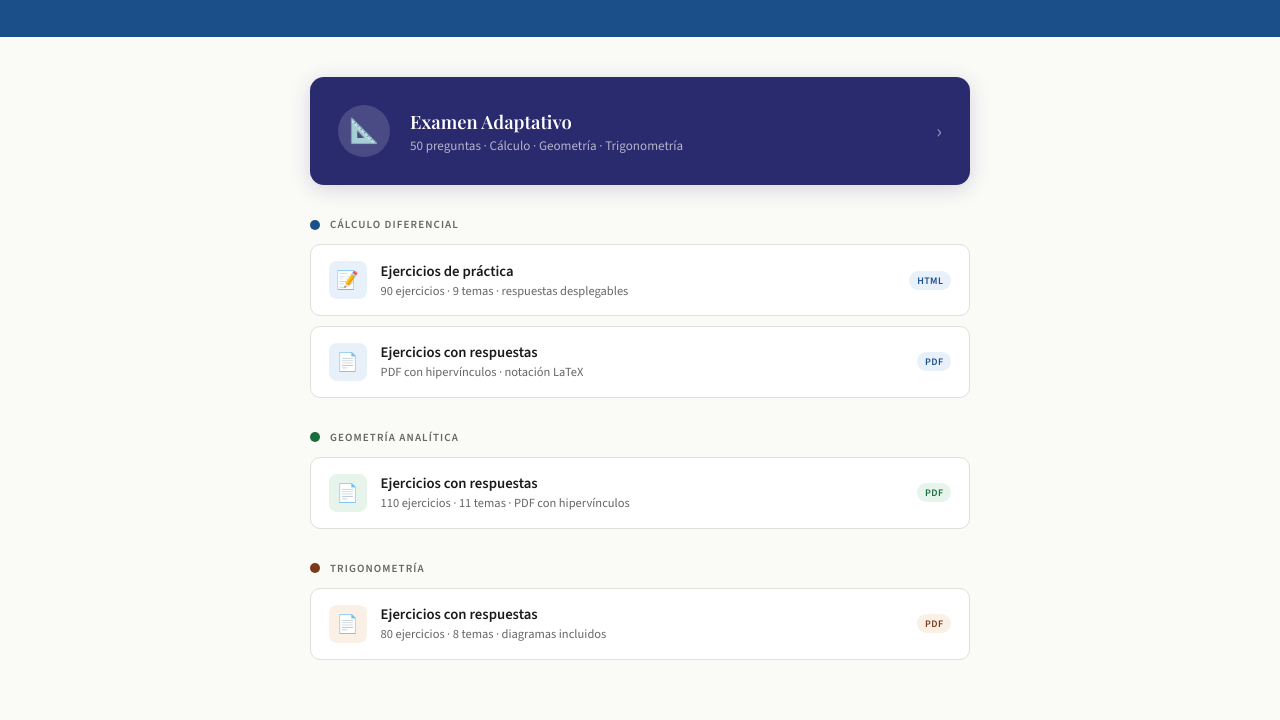
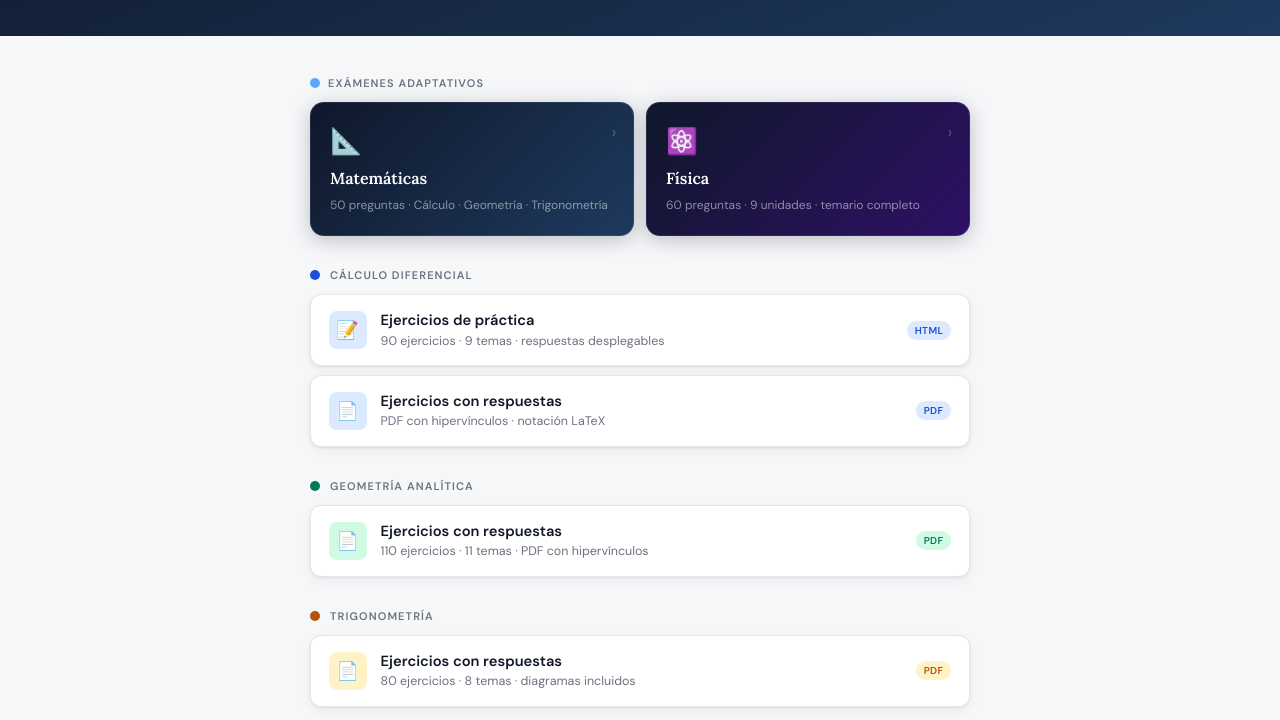
Before and after one commit to Giledvz/clases, a plain HTML site: page index.html in a window 1280 px wide. Shown: the part 161-881 px from the top of the page. Drawn offline with nearby package versions, Linux system fonts and the light colour scheme.

Commit message:
Add files via upload
Se actualizó el index.

```diff
--- a/index.html
+++ b/index.html
@@ -4,25 +4,22 @@
 <meta charset="UTF-8">
 <meta name="viewport" content="width=device-width, initial-scale=1.0">
 <title>Materiales de Clase</title>
-<link href="https://fonts.googleapis.com/css2?family=Playfair+Display:wght@400;600;700&family=Source+Sans+3:wght@300;400;600&display=swap" rel="stylesheet">
+<link href="https://fonts.googleapis.com/css2?family=Lora:wght@400;600&family=DM+Sans:wght@300;400;500;600&display=swap" rel="stylesheet">
 <style>
 :root {
-  --calc:  #1a4f8a;
-  --geo:   #1a6e3c;
-  --trig:  #7a3a1a;
-  --exam:  #2a2a6e;
-  --calc-l:#e8f0fa;
-  --geo-l: #e6f4ec;
-  --trig-l:#faf0e6;
-  --exam-l:#eeeef8;
-  --txt:   #1a1a1a;
-  --muted: #666;
-  --borde: #e0dfd9;
-  --bg:    #fafaf7;
+  --calc:  #1d4ed8; --calc-l:#dbeafe;
+  --geo:   #047857; --geo-l: #d1fae5;
+  --trig:  #b45309; --trig-l:#fef3c7;
+  --txt:   #111827;
+  --muted: #6b7280;
+  --borde: #e5e7eb;
+  --bg:    #f6f7f9;
+  --card:  #ffffff;
+  --shadow: 0 1px 3px rgba(0,0,0,.07), 0 4px 12px rgba(0,0,0,.05);
 }
-* { box-sizing: border-box; margin: 0; padding: 0; }
+* { box-sizing: border-box; margin: 0; padding: 0; -webkit-tap-highlight-color: transparent; }
 body {
-  font-family: 'Source Sans 3', sans-serif;
+  font-family: 'DM Sans', system-ui, sans-serif;
   background: var(--bg);
   color: var(--txt);
   min-height: 100vh;
@@ -30,161 +27,150 @@ body {
 
 /* ── Header ── */
 .header {
-  background: var(--calc);
+  background: linear-gradient(160deg, #0f172a 0%, #1e3a5f 100%);
   padding: 3rem 1.5rem 2.5rem;
   text-align: center;
 }
 .header-tag {
   display: inline-block;
-  background: rgba(255,255,255,0.15);
-  color: rgba(255,255,255,0.85);
+  background: rgba(255,255,255,.12);
+  color: rgba(255,255,255,.8);
   font-size: 11px;
   font-weight: 600;
-  letter-spacing: 0.12em;
+  letter-spacing: .12em;
   text-transform: uppercase;
   padding: 4px 12px;
   border-radius: 20px;
   margin-bottom: 1rem;
 }
 .header h1 {
-  font-family: 'Playfair Display', serif;
+  font-family: 'Lora', Georgia, serif;
   font-size: 2.2rem;
-  font-weight: 700;
+  font-weight: 600;
   color: white;
   line-height: 1.2;
-  margin-bottom: 0.5rem;
+  margin-bottom: .5rem;
 }
 .header p {
-  color: rgba(255,255,255,0.75);
-  font-size: 0.95rem;
+  color: rgba(255,255,255,.65);
+  font-size: .95rem;
   font-weight: 300;
 }
 
-/* ── Sección examen ── */
-.seccion-examen {
+/* ── Exámenes ── */
+.seccion-examenes {
   max-width: 700px;
   margin: 2.5rem auto 0;
   padding: 0 1.25rem;
 }
+.examenes-label {
+  font-size: 11px;
+  font-weight: 600;
+  letter-spacing: .1em;
+  text-transform: uppercase;
+  color: var(--muted);
+  margin-bottom: .75rem;
+  display: flex;
+  align-items: center;
+  gap: 8px;
+}
+.examenes-label::before {
+  content: '';
+  display: inline-block;
+  width: 10px; height: 10px;
+  border-radius: 50%;
+  background: #60a5fa;
+}
+.examenes-grid {
+  display: grid;
+  grid-template-columns: 1fr 1fr;
+  gap: .75rem;
+}
+@media (max-width: 480px) {
+  .examenes-grid { grid-template-columns: 1fr; }
+}
 
 .card-examen {
-  background: var(--exam);
   border-radius: 14px;
-  padding: 1.75rem;
+  padding: 1.4rem 1.25rem;
   display: flex;
-  align-items: center;
-  gap: 1.25rem;
+  flex-direction: column;
+  gap: .5rem;
   text-decoration: none;
-  transition: transform 0.15s, box-shadow 0.15s;
-  box-shadow: 0 4px 20px rgba(42,42,110,0.18);
+  transition: transform .15s;
+  box-shadow: 0 4px 20px rgba(15,23,42,.25);
+  position: relative;
+  overflow: hidden;
 }
-.card-examen:active { transform: scale(0.98); }
+.card-examen::after {
+  content: '';
+  position: absolute;
+  inset: 0;
+  border-radius: 14px;
+  border: 1px solid rgba(255,255,255,.08);
+  pointer-events: none;
+}
+.card-examen:active { transform: scale(.97); }
+.card-examen.mate   { background: linear-gradient(135deg, #0f172a 0%, #1e3a5f 100%); }
+.card-examen.fisica { background: linear-gradient(135deg, #0f172a 0%, #2e1065 100%); }
 
-.exam-icono {
-  width: 52px; height: 52px;
-  border-radius: 50%;
-  background: rgba(255,255,255,0.15);
-  display: flex; align-items: center; justify-content: center;
-  font-size: 24px;
-  flex-shrink: 0;
+.exam-icono  { font-size: 1.6rem; margin-bottom: .15rem; }
+.exam-titulo {
+  font-family: 'Lora', Georgia, serif;
+  font-size: 1rem; font-weight: 600;
+  color: white; line-height: 1.3;
 }
-.exam-texto { flex: 1; }
-.exam-titulo {
-  font-family: 'Playfair Display', serif;
-  font-size: 1.15rem;
-  font-weight: 600;
-  color: white;
-  margin-bottom: 3px;
-}
-.exam-sub {
-  font-size: 0.82rem;
-  color: rgba(255,255,255,0.65);
-}
+.exam-sub { font-size: .75rem; color: rgba(255,255,255,.5); line-height: 1.4; }
 .exam-arrow {
-  color: rgba(255,255,255,0.5);
-  font-size: 1.3rem;
-  flex-shrink: 0;
+  position: absolute; right: 1.1rem; top: 1.2rem;
+  color: rgba(255,255,255,.25); font-size: 1.1rem;
 }
 
-/* ── Secciones de materias ── */
+/* ── Secciones ── */
 .seccion {
   max-width: 700px;
   margin: 2rem auto 0;
   padding: 0 1.25rem;
 }
 .seccion-header {
-  display: flex;
-  align-items: center;
-  gap: 10px;
-  margin-bottom: 0.75rem;
+  display: flex; align-items: center; gap: 10px; margin-bottom: .75rem;
 }
-.seccion-dot {
-  width: 10px; height: 10px;
-  border-radius: 50%;
-  flex-shrink: 0;
-}
+.seccion-dot { width: 10px; height: 10px; border-radius: 50%; flex-shrink: 0; }
 .seccion-titulo {
-  font-size: 11px;
-  font-weight: 600;
-  letter-spacing: 0.1em;
-  text-transform: uppercase;
-  color: var(--muted);
+  font-size: 11px; font-weight: 600; letter-spacing: .1em;
+  text-transform: uppercase; color: var(--muted);
 }
 
-.cards-grid {
-  display: flex;
-  flex-direction: column;
-  gap: 0.6rem;
-}
+.cards-grid { display: flex; flex-direction: column; gap: .55rem; }
 
 .card-recurso {
-  display: flex;
-  align-items: center;
-  gap: 14px;
-  background: white;
-  border: 1px solid var(--borde);
-  border-radius: 10px;
-  padding: 1rem 1.1rem;
-  text-decoration: none;
-  color: var(--txt);
-  transition: border-color 0.12s, background 0.12s;
-  -webkit-tap-highlight-color: transparent;
+  display: flex; align-items: center; gap: 14px;
+  background: var(--card); border: 1px solid var(--borde);
+  border-radius: 11px; padding: 1rem 1.1rem;
+  text-decoration: none; color: var(--txt);
+  transition: background .12s;
+  box-shadow: var(--shadow);
 }
-.card-recurso:active { background: #f7f6f2; }
+.card-recurso:active { background: #f0f4ff; }
 
 .recurso-icono {
-  width: 38px; height: 38px;
-  border-radius: 8px;
+  width: 38px; height: 38px; border-radius: 8px;
   display: flex; align-items: center; justify-content: center;
-  font-size: 18px;
-  flex-shrink: 0;
+  font-size: 18px; flex-shrink: 0;
 }
 .recurso-texto { flex: 1; min-width: 0; }
-.recurso-nombre {
-  font-weight: 600;
-  font-size: 0.92rem;
-  line-height: 1.3;
-  margin-bottom: 2px;
-}
-.recurso-desc {
-  font-size: 0.78rem;
-  color: var(--muted);
-}
-.recurso-badge {
-  font-size: 10px;
-  font-weight: 600;
-  padding: 3px 8px;
-  border-radius: 10px;
-  flex-shrink: 0;
-  letter-spacing: 0.04em;
+.recurso-nombre { font-weight: 600; font-size: .92rem; line-height: 1.3; margin-bottom: 2px; }
+.recurso-desc   { font-size: .78rem; color: var(--muted); }
+.recurso-badge  {
+  font-size: 10px; font-weight: 600; padding: 3px 8px;
+  border-radius: 10px; flex-shrink: 0; letter-spacing: .04em;
 }
 
 /* ── Footer ── */
 .footer {
   text-align: center;
   padding: 3rem 1.5rem 2rem;
-  font-size: 12px;
-  color: var(--muted);
+  font-size: 12px; color: var(--muted);
   margin-top: 1rem;
 }
 </style>
@@ -192,21 +178,31 @@ body {
 <body>
 
 <div class="header">
-  <div class="header-tag">Universidad · Materiales de apoyo</div>
+  <div class="header-tag">Preparatoria · Materiales de apoyo</div>
   <h1>Materiales de Clase</h1>
-  <p>Ejercicios de práctica y examen adaptativo</p>
+  <p>Ejercicios de práctica y exámenes adaptativos</p>
 </div>
 
-<!-- Examen -->
-<div class="seccion-examen">
-  <a class="card-examen" href="examen_adaptativo.html">
-    <div class="exam-icono">📐</div>
-    <div class="exam-texto">
-      <div class="exam-titulo">Examen Adaptativo</div>
+<!-- Exámenes Adaptativos -->
+<div class="seccion-examenes">
+  <div class="examenes-label">Exámenes Adaptativos</div>
+  <div class="examenes-grid">
+
+    <a class="card-examen mate" href="examen_adaptativo.html">
+      <span class="exam-arrow">›</span>
+      <div class="exam-icono">📐</div>
+      <div class="exam-titulo">Matemáticas</div>
       <div class="exam-sub">50 preguntas · Cálculo · Geometría · Trigonometría</div>
-    </div>
-    <span class="exam-arrow">›</span>
-  </a>
+    </a>
+
+    <a class="card-examen fisica" href="examen_adaptativo_fisica.html">
+      <span class="exam-arrow">›</span>
+      <div class="exam-icono">⚛️</div>
+      <div class="exam-titulo">Física</div>
+      <div class="exam-sub">60 preguntas · 9 unidades · temario completo</div>
+    </a>
+
+  </div>
 </div>
 
 <!-- Cálculo Diferencial -->
@@ -271,9 +267,7 @@ body {
   </div>
 </div>
 
-<div class="footer">
-  giledvz.github.io/clases
-</div>
+<div class="footer">giledvz.github.io/clases</div>
 
 </body>
 </html>
```
